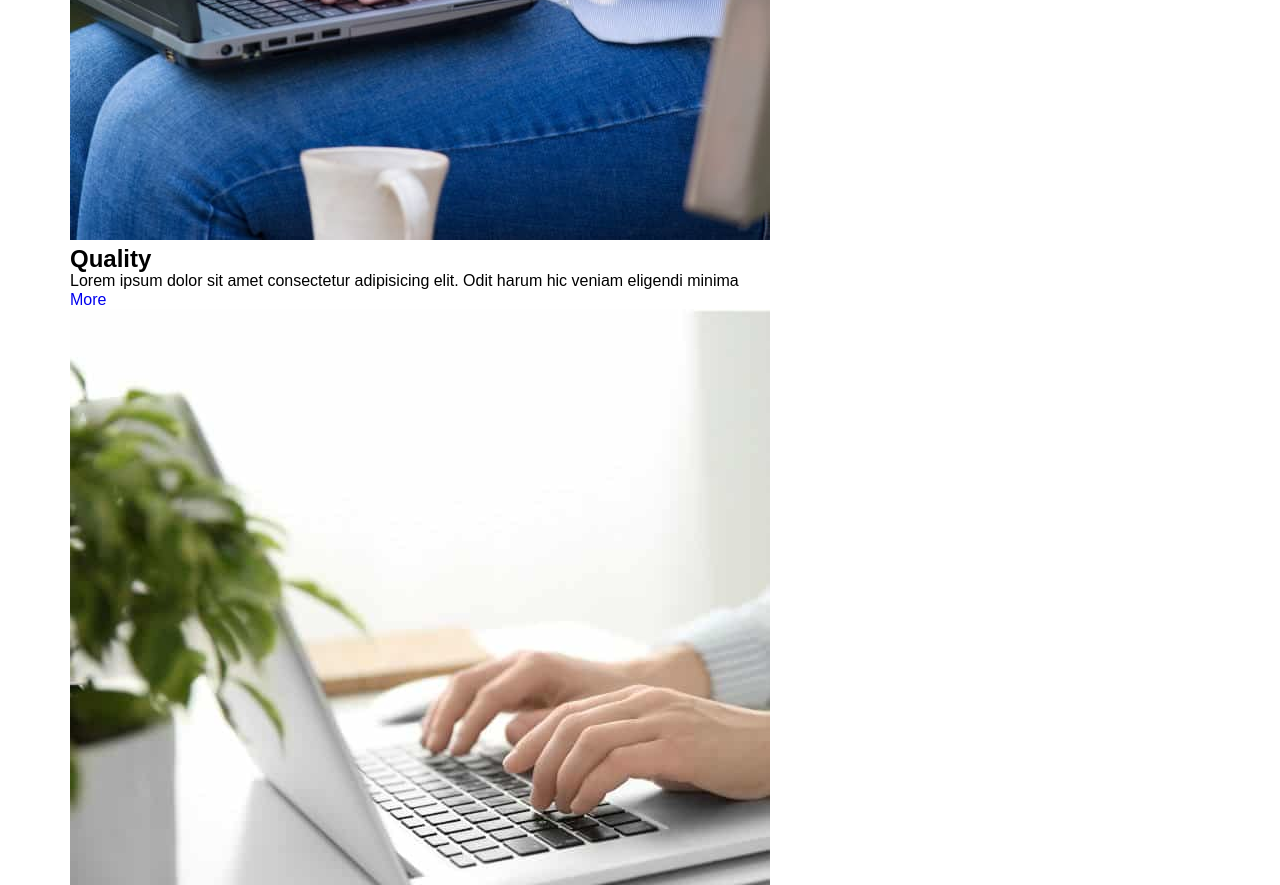
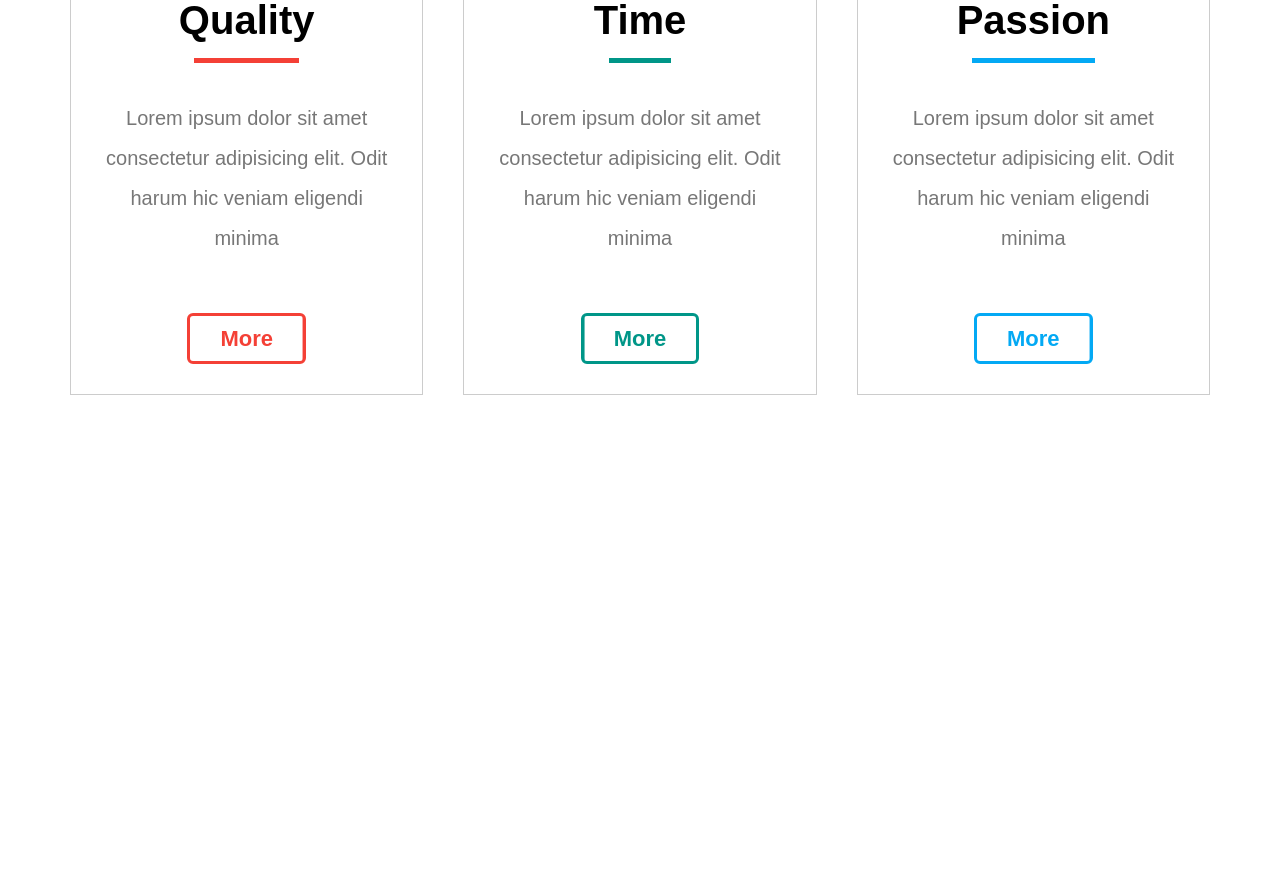
Before and after one commit to Eslam-Nazer/HTML-CSS-Template_Three, a plain HTML site: page index.html in a window 1280 px wide. Shown: the part 3591-4476 px from the top of the page. After the commit the page ends 4086 px from the top, so only its background shows below. Drawn offline with Linux system fonts and the light colour scheme.

Commit message:
Features section styles

```diff
--- a/css/main.css
+++ b/css/main.css
@@ -420,6 +420,126 @@ ul {
   transform: rotate(6deg) scale(1.1);
 }
 /* End Gallery */
+/* Start Features */
+.features {
+  padding-top: var(--main-padding-top);
+  padding-bottom: var(--main-padding-bottom);
+  background-color: white;
+  position: relative;
+}
+.features .container {
+  display: grid;
+  grid-template-columns: repeat(auto-fill, minmax(280px, 1fr));
+  gap: 40px;
+}
+.features .box {
+  border: 1px solid #ccc;
+  text-align: center;
+}
+.features .img-holding {
+  position: relative;
+  overflow: hidden;
+}
+.features .img-holding::before {
+  content: "";
+  position: absolute;
+  width: 100%;
+  height: 100%;
+  left: 0;
+  top: 0;
+}
+.features .img-holding::after {
+  content: "";
+  bottom: 0;
+  right: 0;
+  position: absolute;
+  border-width: 0px 0px 170px 500px;
+  border-style: solid;
+  border-color: transparent transparent #ffffff transparent;
+  transition: var(--main-transition);
+}
+.features .img-holding img {
+  max-width: 100%;
+}
+.features .box:hover .img-holding::after {
+  border-width: 170px 500px 170px 0px;
+}
+.features .box h2 {
+  font-size: 40px;
+  margin: auto;
+  width: fit-content;
+  position: relative;
+}
+.features .box h2::after {
+  content: "";
+  left: 15px;
+  bottom: -20px;
+  position: absolute;
+  height: 5px;
+  width: calc(100% - 30px);
+}
+.features .box p {
+  line-height: 2;
+  color: #777;
+  font-size: 20px;
+  padding: 25px;
+  margin: 30px 0;
+}
+.features .box a {
+  display: block;
+  border: 3px solid;
+  border-radius: 6px;
+  width: fit-content;
+  margin: 0 auto 30px;
+  padding: 10px 30px;
+  font-size: 22px;
+  font-weight: bold;
+  transition: var(--main-transition);
+}
+.features .quality .img-holding::before {
+  background-color: rgb(244 64 54 / 60%);
+}
+.features .quality h2::after {
+  background-color: #f44036;
+}
+.features .quality a {
+  color: #f44036;
+  border-color: #f44036;
+  background: linear-gradient(to right, #f44036 50%, white 50%);
+  background-size: 200% 100%;
+  background-position: right top;
+}
+.features .time .img-holding::before {
+  background-color: rgb(0 150 136 / 60%);
+}
+.features .time h2::after {
+  background-color: #009688;
+}
+.features .time a {
+  border-color: #009688;
+  color: #009688;
+  background: linear-gradient(to right, #009688 50%, white 50%);
+  background-size: 200% 100%;
+  background-position: right top;
+}
+.features .passion .img-holding::before {
+  background-color: rgb(3 169 244 / 60%);
+}
+.features .passion h2::after {
+  background-color: #03a9f4;
+}
+.features .passion a {
+  border-color: #03a9f4;
+  color: #03a9f4;
+  background: linear-gradient(to right, #03a9f4 50%, white 50%);
+  background-size: 200% 100%;
+  background-position: right top;
+}
+.features .box:hover a {
+  background-position: left top;
+  color: white;
+}
+/* End Features */
 /* Start Animation */
 @keyframes up-and-down {
   0%,
```
